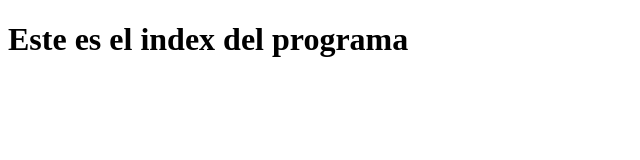
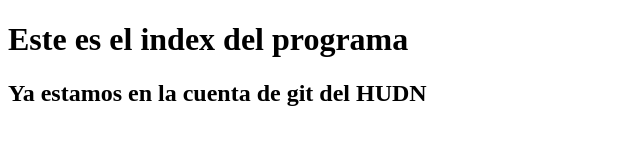
Before and after one commit to hudnbolakos/hudnJugandoCMD, a plain HTML site: page index.html in a window 1280 px wide. Shown: the whole page, without its empty margins (0-640 px from the left). Drawn offline with Linux system fonts and the light colour scheme.

Commit message:
Cambio en el index.html

```diff
--- a/index.html
+++ b/index.html
@@ -8,5 +8,6 @@
 </head>
 <body>
     <h1>Este es el index del programa</h1>
+    <h2>Ya estamos en la cuenta de git del HUDN</h2>
 </body>
 </html>
```
